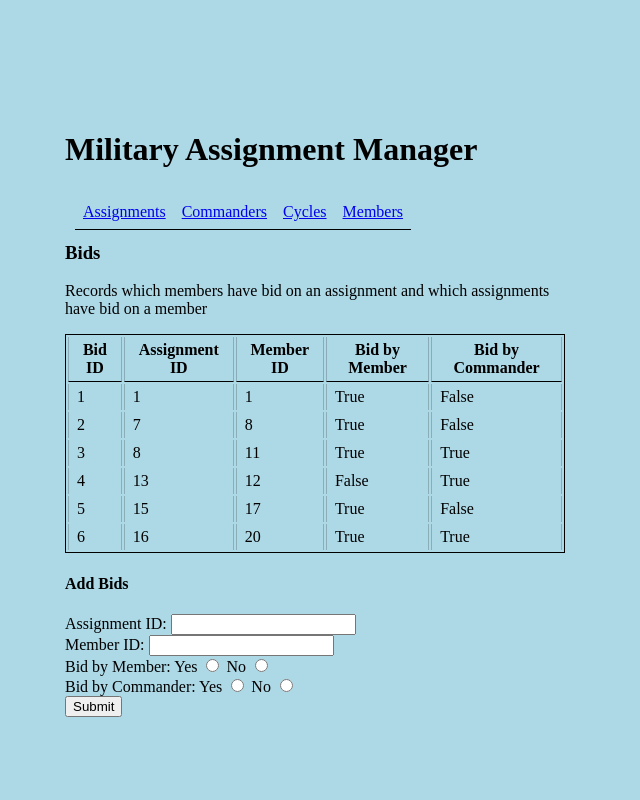
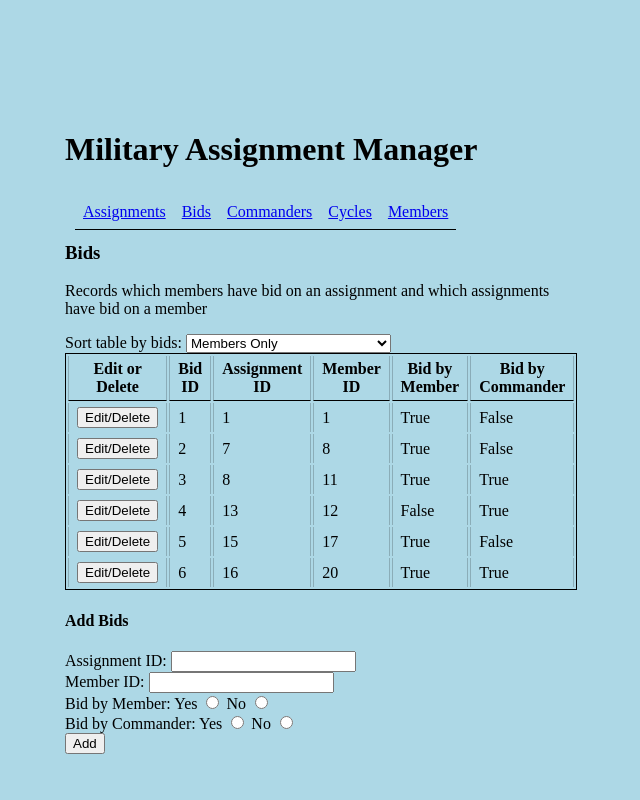
Before and after one commit to folkfrek/bidsManagement, a Flask app: page /bids/ in a window 1280 px wide. Shown: the whole page, without its empty margins (425-1065 px from the left). Run offline with Flask 2, Linux system fonts and the light colour scheme; some libraries are stand-ins or nearby versions.

Commit message:
UI updates

```diff
--- a/templates/bids.j2
+++ b/templates/bids.j2
@@ -8,7 +8,8 @@
     <h1>Military Assignment Manager</h1>
 <ul>
   <li><a href="{{ url_for('assignments') }}">Assignments</a></li>
-  <li><a href="{{ url_for('commanders') }}">Commanders</a></li>
+  <li><a href="{{ url_for('bids') }}">Bids</a></li>
+  <li><a href="{{ url_for('commanders') }}">Commanders</a>  </li>
   <li><a href="{{ url_for('cycles') }}">Cycles</a></li>
   <li><a href="{{ url_for('members') }}">Members</a></li>
 </ul>
@@ -17,8 +18,15 @@
     <h3>Bids</h3>
     <p>Records which members have bid on an assignment and which
 assignments have bid on a member </p>
+    <label>Sort table by bids: </label>
+    <select name="cars" id="cars">
+      <option value="member">Members Only</option>
+      <option value="commander">Commanders Only</option>
+      <option value="both">Both Member and Commander</option>
+    </select>
     <thead>
     <tr>
+        <th>Edit or Delete</th>
         <th>Bid ID</th>
         <th>Assignment ID</th>
         <th>Member ID</th>
@@ -28,11 +36,12 @@ assignments have bid on a member </p>
     <tbody>
     {% for listBid in listsBids %}
     <tr>
-        <td>{{listBid['bidID']}}</td>
-        <td>{{listBid['assignmentID']}}</td>
-        <td>{{listBid['memberID']}}</td>
-        <td>{{listBid['bidByMember']}}</td>
-        <td>{{listBid['bidByCommander']}}</td>
+      <td><button aria-setsize="3" aria-posinset="1">Edit/Delete</button></td>
+      <td>{{listBid['bidID']}}</td>
+      <td>{{listBid['assignmentID']}}</td>
+      <td>{{listBid['memberID']}}</td>
+      <td>{{listBid['bidByMember']}}</td>
+      <td>{{listBid['bidByCommander']}}</td>
     </tr>
     {% endfor %}
     </table>
@@ -56,7 +65,7 @@ assignments have bid on a member </p>
 <label for="bidByCommander">No</label>
 <input type="radio" name="bidByCommander" value="No">
   <br>
-  <input type="submit" value="Submit">
+  <input type="submit" value="Add">
 </form>
 </div>
 </body>
--- a/templates/commanders.j2
+++ b/templates/commanders.j2
@@ -9,6 +9,7 @@
 <ul>
   <li><a href="{{ url_for('assignments') }}">Assignments</a></li>
   <li><a href="{{ url_for('bids') }}">Bids</a></li>
+  <li><a href="{{ url_for('commanders') }}">Commanders</a>  </li>
   <li><a href="{{ url_for('cycles') }}">Cycles</a></li>
   <li><a href="{{ url_for('members') }}">Members</a></li>
 </ul>
@@ -18,12 +19,14 @@
     <p>Records the details of the assignment commander or owner</p>
     <thead>
     <tr>
+        <th>Edit or Delete</th>
         <th>Commander ID</th>
         <th>Email</th>
     </tr>
     <tbody>
     {% for listCommander in listsCommanders %}
     <tr>
+        <td><button aria-setsize="3" aria-posinset="1">Edit/Delete</button></td>
         <td>{{listCommander['commanderID']}}</td>
         <td>{{listCommander['email']}}</td>
     </tr>
@@ -34,7 +37,7 @@
   <label for="email">Email:</label>
   <input type="email" id="email" name="email">
   <br>
-  <input type="submit" value="Submit">
+  <input type="submit" value="Add">
 </form>
 </div>
 </body>
--- a/templates/members.j2
+++ b/templates/members.j2
@@ -11,7 +11,7 @@
   <li><a href="{{ url_for('bids') }}">Bids</a></li>
   <li><a href="{{ url_for('commanders') }}">Commanders</a>  </li>
   <li><a href="{{ url_for('cycles') }}">Cycles</a></li>
-
+  <li><a href="{{ url_for('members') }}">Members</a></li>
 </ul>
 <br>
 <table>
@@ -19,6 +19,7 @@
     <p>Records the details of the military members</p>
     <thead>
     <tr>
+        <th>Edit or Delete</th>
         <th>ID</th>
         <th>Cycle ID</th>
         <th>Email</th>
@@ -26,6 +27,7 @@
     <tbody>
     {% for listMember in listsMembers %}
     <tr>
+        <td><button aria-setsize="3" aria-posinset="1">Edit/Delete</button></td>
         <td>{{listMember['memberID']}}</td>
         <td>{{listMember['cycleID']}}</td>
         <td>{{listMember['email']}}</td>
@@ -37,7 +39,7 @@
   <label for="email">Email:</label>
   <input type="email" id="email" name="email">
   <br>
-  <input type="submit" value="Submit">
+  <input type="submit" value="Add">
 </form>
 </div>
 </body>
```
Also changed, not shown: templates/assignments.j2 (+5 -2 lines), templates/cycles.j2 (+5 -2 lines).
